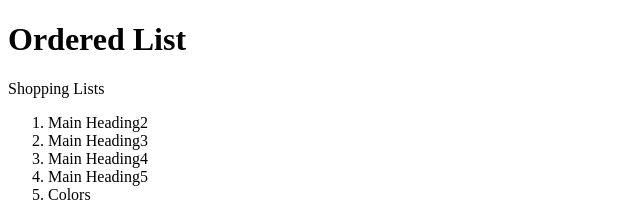
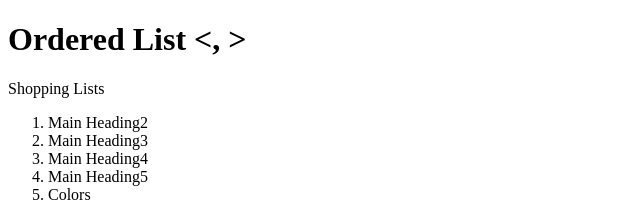
Before and after one commit to eghrudje/webcourse, a plain HTML site: page index.html in a window 1280 px wide. Shown: the top 201 px of the page, 0-640 px from the left. Drawn offline with Linux system fonts and the light colour scheme.

Commit message:
Update index.html

```diff
--- a/index.html
+++ b/index.html
@@ -5,7 +5,7 @@
     <title>Heading Elements.</title>
   </head>
   <body>
- <h1>Ordered List</h1>
+ <h1>Ordered List &lt;, &gt;</h1>
     <div>
       Shopping Lists
       <ol>
```
